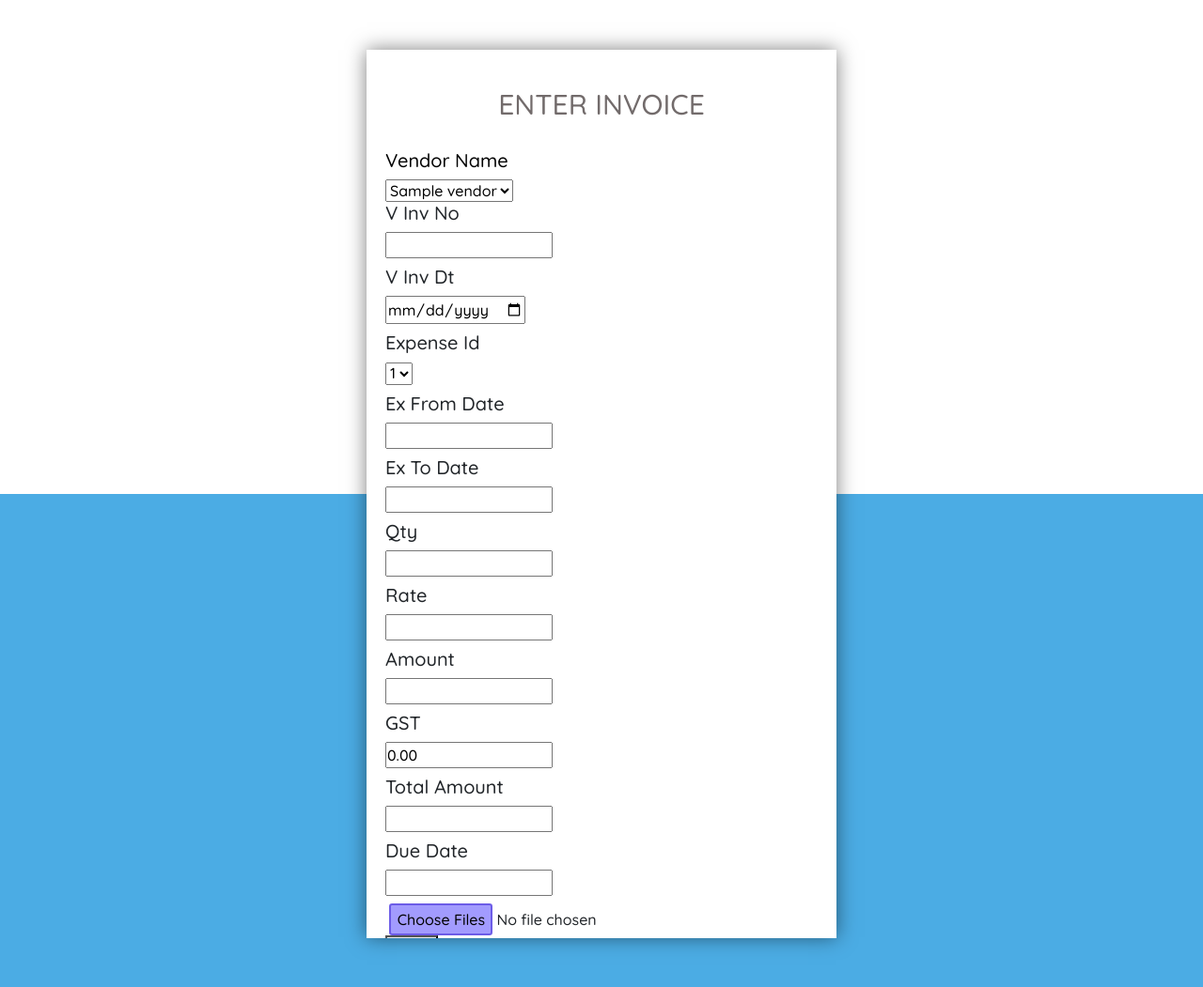
After one commit to devashar13/bills-sharing, a Django app: template base/templates/base/addbill.html in a window 1280 px wide. The commit adds this page. Shown: the whole page at 94% size. Run offline with Django 3.2, Linux system fonts and the light colour scheme; the template is opened without the code that fills it: most values are stand-ins (such as "Sample title", 1, 10 or a date in 2020); some libraries are stand-ins or nearby versions.

Commit message:
add bill and save

```diff
--- a/base/static/css/custom.css
+++ b/base/static/css/custom.css
@@ -14,6 +14,8 @@ body{
 }
 .form-card{
     position: absolute;
+    max-height: 90vh;
+    overflow-x: scroll;
     top: 50%;   left: 50%;
     transform: translate(-50%,-50%);
     width: 500px;
--- /dev/null
+++ b/base/templates/base/addbill.html
@@ -0,0 +1,242 @@
+{% load static %}
+<!DOCTYPE html>
+<html lang="en">
+<head>
+    <meta charset="UTF-8">
+    <meta http-equiv="X-UA-Compatible" content="IE=edge">
+    <meta name="viewport" content="width=device-width, initial-scale=1.0">
+    <link rel="stylesheet" href="https://cdn.jsdelivr.net/npm/bootstrap@4.6.0/dist/css/bootstrap.min.css" integrity="sha384-B0vP5xmATw1+K9KRQjQERJvTumQW0nPEzvF6L/Z6nronJ3oUOFUFpCjEUQouq2+l" crossorigin="anonymous">
+    <link rel="stylesheet" href="{% static 'css/custom.css' %}" />
+
+    <link href=
+'https://ajax.googleapis.com/ajax/libs/jqueryui/1.12.1/themes/ui-lightness/jquery-ui.css'
+          rel='stylesheet'>
+
+    <script src=
+"https://ajax.googleapis.com/ajax/libs/jquery/3.1.1/jquery.min.js" >
+    </script>
+
+    <script src=
+"https://ajax.googleapis.com/ajax/libs/jqueryui/1.12.1/jquery-ui.min.js" >
+    </script>
+    <style>
+  input[type=file]::-webkit-file-upload-button {
+  border: 2px solid #6c5ce7;
+  padding: .2em .4em;
+  border-radius: .2em;
+  background-color: #a29bfe;
+  transition: 1s;
+}
+
+input[type=file]::file-selector-button {
+  border: 2px solid #6c5ce7;
+  padding: .2em .4em;
+  border-radius: .2em;
+  background-color: #a29bfe;
+  transition: 1s;
+}
+     </style>
+    <title>Share Bills</title>
+</head>
+<body>
+    <div class="main-container">
+        <div class="form-card" >
+            <h1 class="form-heading">Enter Invoice</h1>
+            <form class="custom-from" action="/saveBill/    " method="POST">
+                {% csrf_token %}
+                <table>
+                    <tr>
+                        <td>
+                        <h5 style="color: black;">Vendor Name</h5>
+                        <select name="vendors" id="vendors">
+
+                            {% for vendor in vendors %}
+                            <option value="{{vendor.name}}">{{vendor.name}}</option>
+                            {% endfor %}
+                        </select>
+                    </td>
+                    </tr>
+                    <tr>
+                        <td>
+                        <label for="v-inv-no">
+                            <h5>V Inv No</h5>
+                            <input name="v-inv-no" id="v-inv-no" type="text"/>
+                        </label>
+                    </td>
+                    </tr>
+                    <tr>
+                        <td>
+                        <label for="v-inv-no">
+                            <h5>V Inv Dt</h5>
+                            <input name="v-inv-dt"  id="v-inv-dt" type="date"/>
+                        </label>
+                    </td>
+                    </tr>
+                    <tr>
+                        <td>
+                        <label for="v-inv-no">
+                            <h5>Expense Id</h5>
+                            <select name="expid" id="expid">
+
+                                {% for vendor in vendors %}
+                                <option name = {{vendor.expense_ids__eid}} value="{{vendor.expense_ids__eid}}">{{vendor.expense_ids__eid}}</option>
+                                {% endfor %}
+                            </select>
+                        </label>
+                    </td>
+                    </tr>
+                    <tr>
+                        <td>
+                        <label for="v-ex-from-date">
+                            <h5>Ex From Date</h5>
+                            <input name="ex-from-date"  id="ex-from-date" type="text"/>
+                        </label>
+                    </td>
+                    </tr>
+                    <tr>
+                        <td>
+                        <label for="ex-to-date">
+                            <h5>Ex To Date</h5>
+                            <input name="ex-to-date" id="ex-to-date" type="text "/>
+                        </label>
+                    </td>
+                    </tr>
+                    <tr>
+                        <td>
+                        <label for="qty">
+                            <h5>Qty</h5>
+                            <input name="qty" id="qty" type="number"/>
+                        </label>
+                    </td>
+                    </tr>
+                    <tr>
+                        <td>
+                        <label for="rate">
+                            <h5>Rate</h5>
+                            <input step="0.01" name="rate" id="rate" type="number"/>
+                        </label>
+                    </td>
+                    </tr>
+                    <tr>
+                        <td>
+                        <label for="amount">
+                            <h5>Amount</h5>
+                            <input step="0.01" name="amount" id="amount" type="number"/>
+                        </label>
+                    </td>
+                    </tr>
+                    <tr>
+                        <td>
+                        <label for="gst">
+                            <h5>GST</h5>
+                            <input step="0.01" name="gst" value="0.00" id="gst" type="number"/>
+                        </label>
+                    </td>
+                    </tr>
+                    <tr>
+                        <td>
+                        <label for="total">
+                            <h5>Total Amount</h5>
+                            <input  step="0.01" name="total" id="total" type="number"/>
+                        </label>
+                    </td>
+                    </tr>
+                    <tr>
+                        <td>
+                        <label for="due">
+                            <h5>Due Date</h5>
+                            <input name="due" id="due" type="text "/>
+                        </label>
+                    </td>
+                    </tr>
+                    <tr>
+                        <td>
+                            <label for="myFileInput"></label>
+                            <input name="myFileInput" id="myFileInput" type="file" accept="image/*;capture=camera" multiple>
+                        </td>
+                    </tr>
+
+
+                </table>
+                <button>Submit</button>
+
+                </div>
+            </form>
+        </div>
+    </div>
+</body>
+
+<script>
+
+    // $(document).ready(function() {
+
+    //       $(function() {
+    //           $( "#ex-from-date" ).datepicker();
+    //       });
+    //   })
+    //   $(document).ready(function() {
+
+
+    //   })
+    //   function changeDate(){
+    //     var date = new Date($("#ex-from-date").val());
+    //     var day = date.getDate();
+    //     console.log(day)
+    //     var month = date.getMonth()
+    //     var year = date.getFullYear();
+    //     var today = year+'-'+month+'-'+day;
+    //     console.log(today)
+    //     $( "#ex-to-date" ).datepicker({
+    //     dateFormat: 'yy-mm-dd',
+    //     minDate : today,
+    //     });
+    //   }
+
+    $(function () {
+    $("#ex-from-date").datepicker({
+        dateFormat: 'yy-mm-dd',
+        changeMonth: true,
+        numberOfMonths: 1,
+        onClose: function (selectedDate) {
+            $("#ex-to-date").datepicker("option", "minDate", selectedDate);
+        }
+    });
+    $("#ex-to-date").datepicker({
+        dateFormat: 'yy-mm-dd',
+        changeMonth: true,
+        numberOfMonths: 1,
+        onClose: function (selectedDate) {
+            $("#ex-from-date").datepicker("option", "maxDate", selectedDate);
+        }
+    });
+    $("#due").datepicker({
+        dateFormat: 'yy-mm-dd',
+
+        changeMonth: true,
+        numberOfMonths: 1,
+        minDate: '0'
+    });
+});
+$("#rate").keyup(function(){
+    console.log($("#qty").val())
+   total = $("#qty").val()* $("#rate").val();
+   $("#amount").val(total);
+});
+$("#qty").keyup(function(){
+    console.log($("#qty").val())
+   total = $("#qty").val()* $("#rate").val();
+   $("#amount").val(total);
+});
+$("#qty").keyup(function(){
+    console.log($("#qty").val())
+   total = $("#qty").val()* $("#rate").val();
+   $("#amount").val(total);
+});
+$("#total").focus(function(){
+   total = Number($("#amount").val()) + Number($("#gst").val());
+   $("#total").val(total);
+
+})
+
+</script>
+</html>
--- /dev/null
+++ b/requirements.txt
@@ -0,0 +1,5 @@
+asgiref==3.3.4
+Django==3.2.3
+django-multiselectfield==0.1.12
+pytz==2021.1
+sqlparse==0.4.1
```
Also changed, not shown: base/admin.py (+8 -1 lines), base/models.py (+7 -6 lines), base/views.py (+48 -2 lines), bills/settings.py (+6 -1 lines), bills/urls.py (+8 -1 lines).
